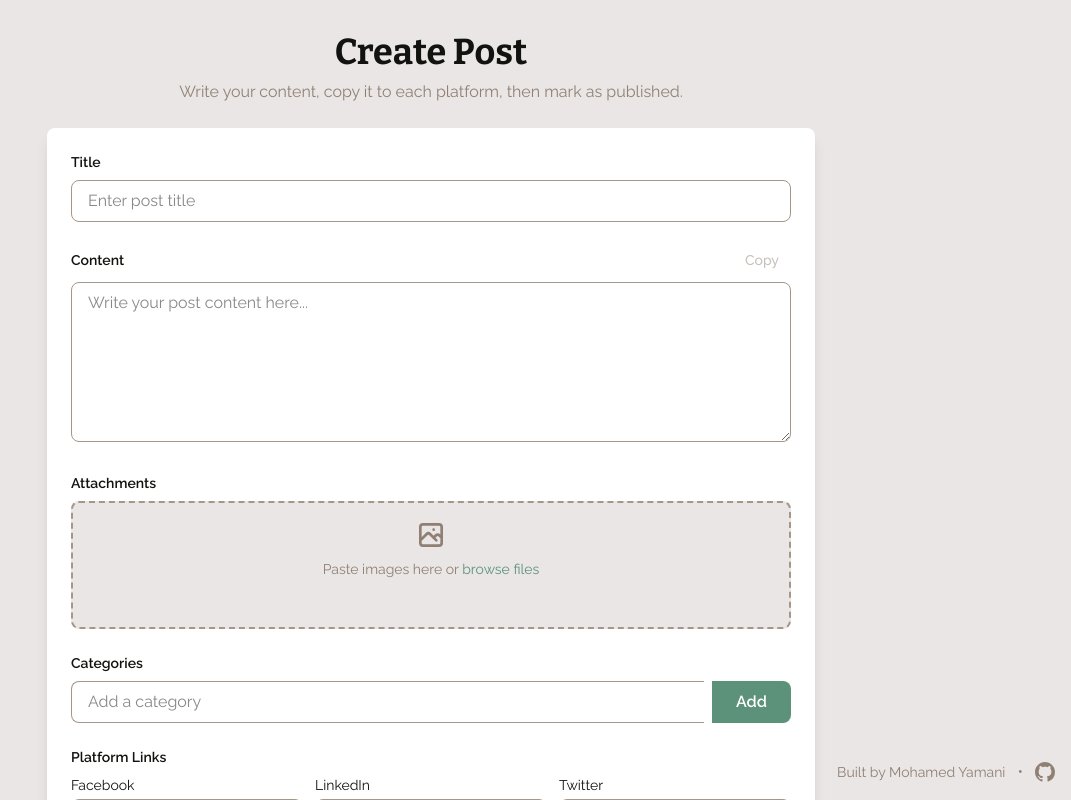
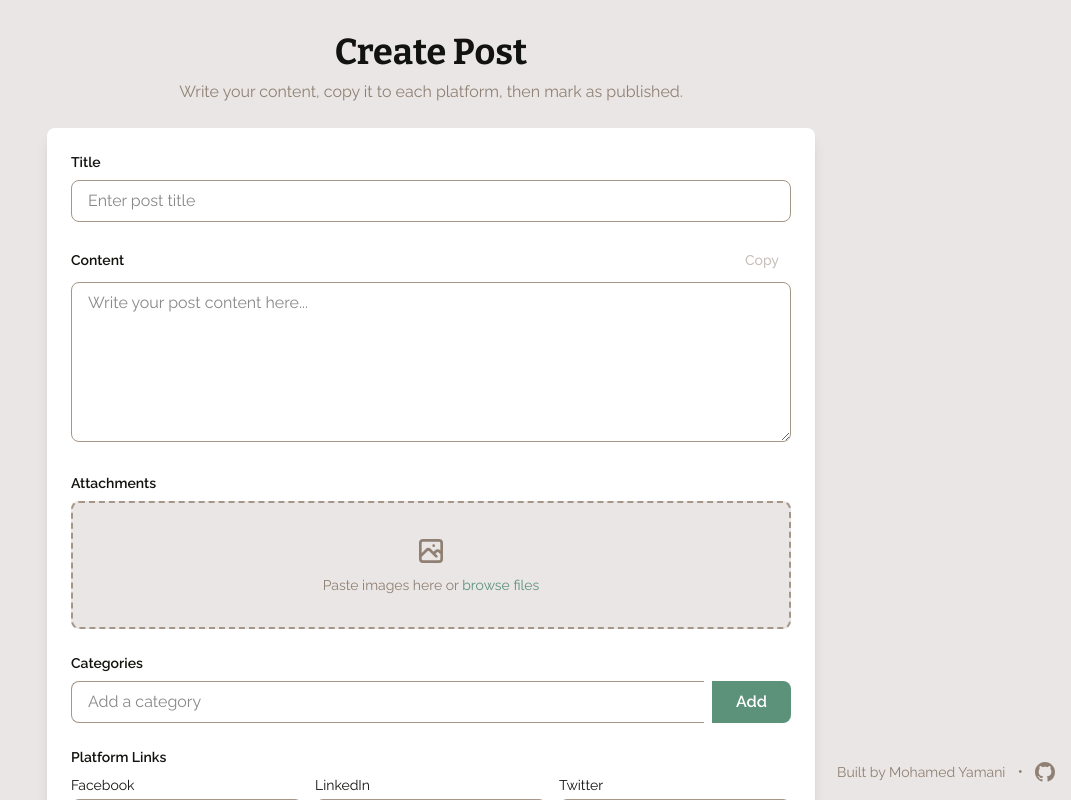
Before and after one commit to yamanidev/chronicler, a Preact app: page / in a window 1280 px wide. Both pictures are taken after a click on the button "Skip (Don't Archive)". Shown: the top 800 px of the page, without its empty margins (209-1280 px from the left). Built offline with nearby package versions, Linux system fonts and the light colour scheme.

Commit message:
chore: center the attachments hint vertically

```diff
--- a/src/components/PostForm.tsx
+++ b/src/components/PostForm.tsx
@@ -208,7 +208,7 @@ export function PostForm({ onPublish }: PostFormProps) {
                   )}
                 </div>
                 <div
-                  class="border-taupe-light bg-cream hover:border-sage hover:bg-mint-light/20 min-h-32 w-full rounded-lg border-2 border-dashed p-4 text-center transition"
+                  class="border-taupe-light bg-cream hover:border-sage hover:bg-mint-light/20 flex min-h-32 w-full items-center justify-center rounded-lg border-2 border-dashed text-center transition"
                   onPaste={handlePaste}>
                   <div class="flex flex-col items-center justify-center gap-2">
                     <svg
```
